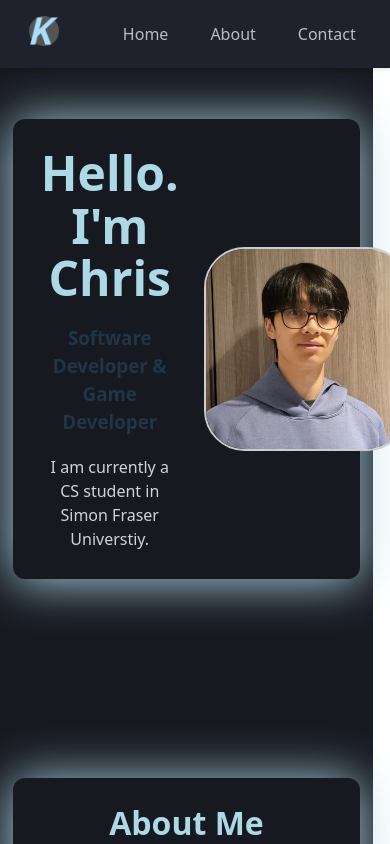
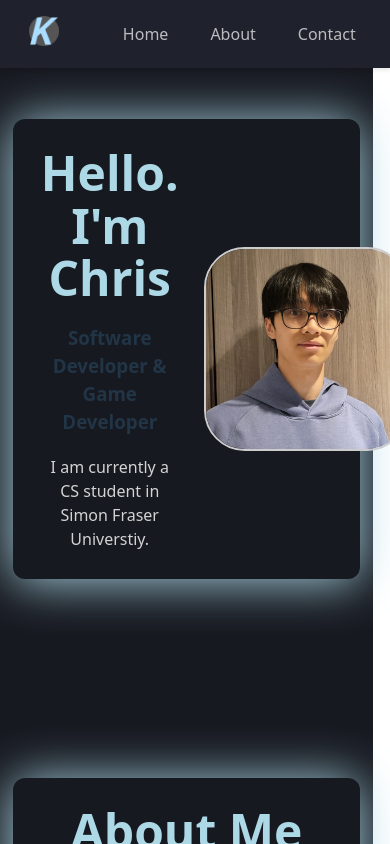
Before and after one commit to kdrsid/kdrsid.github.io, a React (Vite) app: page / in a window 390 px wide. Shown: the top 844 px of the page. Built offline with nearby package versions, Linux system fonts and the light colour scheme.

Commit message:
fixed zooming problem for font size responsive design. Now zooming in & out will also change the font size.

```diff
--- a/src/App.css
+++ b/src/App.css
@@ -34,7 +34,7 @@ body {
 
 .card h1 {
   margin-bottom: 0.5rem;
-  font-size: clamp(2rem, 3.5vw, 5rem);
+  font-size: clamp(3rem, calc(2.5vw + 1rem), 5rem);
   color: #3463ff;
 }
 
--- a/src/components/Contact.css
+++ b/src/components/Contact.css
@@ -2,6 +2,7 @@
     color: lightblue;
     margin: auto;
     text-align: center;
+    font-size: clamp(3rem, calc(2.5vw + 1rem), 5rem);
 }
 
 .section h2, p {
--- a/src/components/Home.css
+++ b/src/components/Home.css
@@ -31,7 +31,7 @@
 
 .home-card h1 {
     color: lightblue;
-    font-size: clamp(3rem, 3.5vw, 5rem);
+    font-size: clamp(3rem, calc(2.5vw + 1rem), 5rem);
 }
 
 .home-card p {
```
